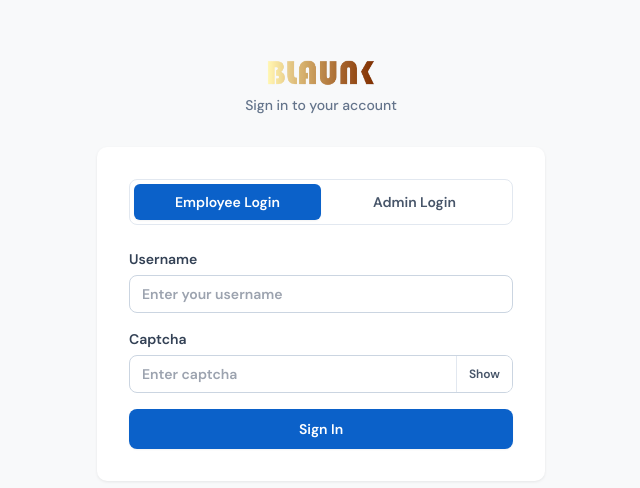
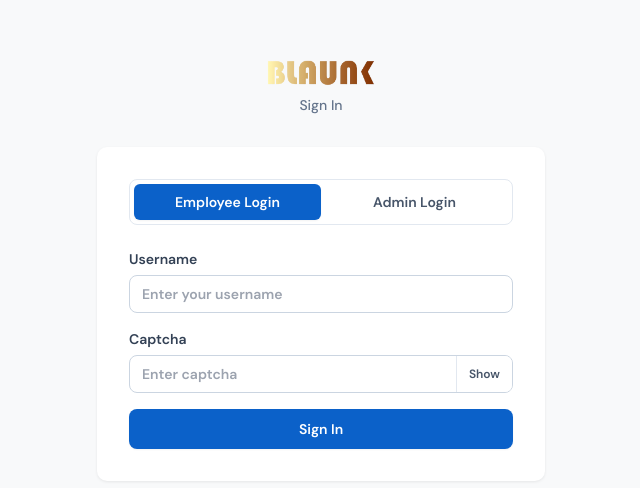
Before and after one commit to infoblaunkmedia-sketch/blaunk-admin-frontend, a React (Vite) app: page /login in a window 1280 px wide. Shown: the part 132-620 px from the top of the page, without its empty margins (319-959 px from the left). Built offline with nearby package versions, Linux system fonts and the light colour scheme; no server answers.

Commit message:
login title

```diff
--- a/src/auth/Login.tsx
+++ b/src/auth/Login.tsx
@@ -162,7 +162,7 @@ export const Login: React.FC = () => {
             alt="Blaunk"
             className="mx-auto h-8.5 sm:h-9 sm:max-w-[170px]"
           />
-          <p className="mt-1 text-sm text-slate-500">Sign in to your account</p>
+          <p className="mt-1 text-sm text-slate-500">Sign In</p>
         </div>
 
         <div className="rounded-card bg-white p-8 shadow-card">
```
